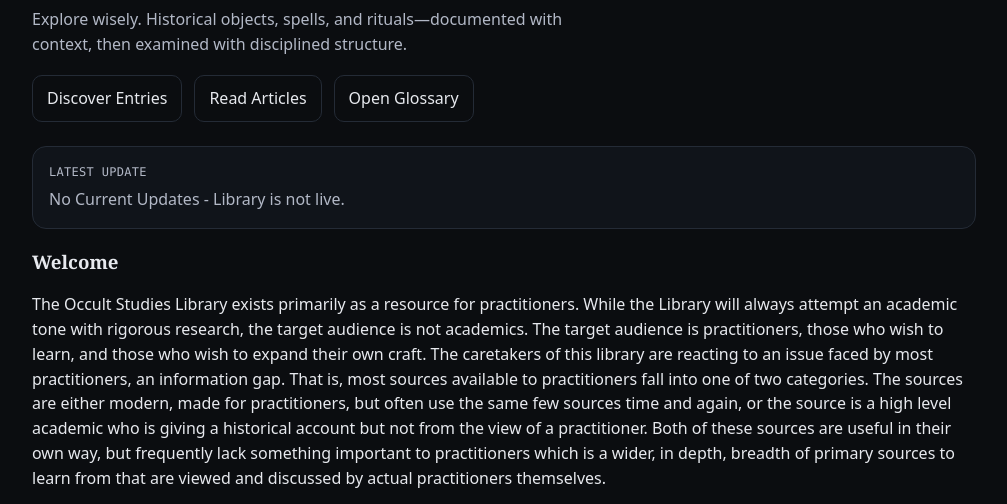
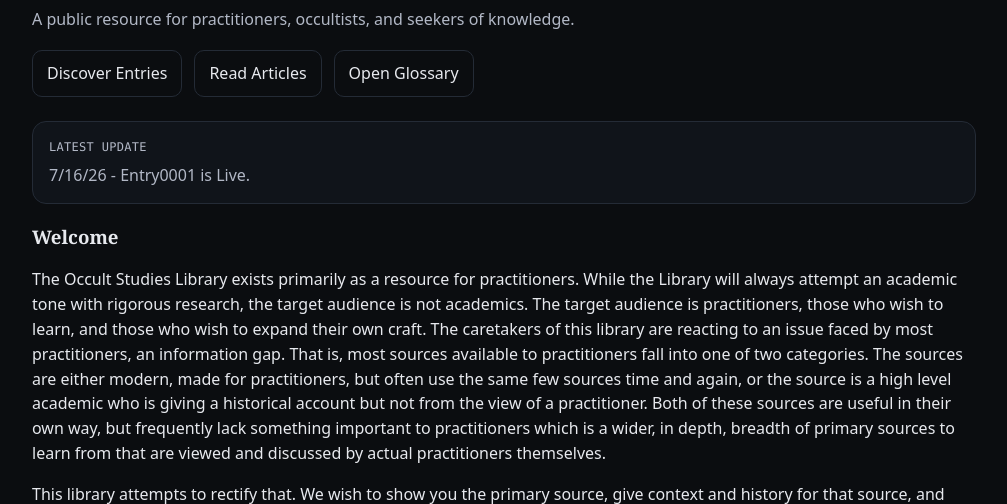
Before and after one commit to LTBishop/LTBishop.github.io, a plain HTML site: page index.html in a window 1280 px wide. Shown: the part 226-730 px from the top of the page, without its empty margins (136-1143 px from the left). Drawn offline with Linux system fonts and the light colour scheme.

Commit message:
Add files via upload

```diff
--- a/index.html
+++ b/index.html
@@ -20,7 +20,7 @@
 
 	<section class="hero">
 		<h1>The Occult Studies Library</h1>
-		<p>Explore wisely. Historical objects, spells, and rituals—documented with context, then examined with disciplined structure.</p>
+		<p>A public resource for practitioners, occultists, and seekers of knowledge.</p>
 			<div class="buttons">
 				<a class="btn" href="Entries/index.html">Discover Entries</a>
 				<a class="btn" href="Articles/index.html">Read Articles</a>
@@ -31,7 +31,7 @@
 	<section class="panel">
 		<p class="kicker">Latest Update</p>
 		<p style="margin:0;color:var(--muted);max-width:70ch;">
-        	No Current Updates - Library is not live.</p>
+        	7/16/26 - Entry0001 is Live.</p>
 		</section>
 
 		<section>
```
